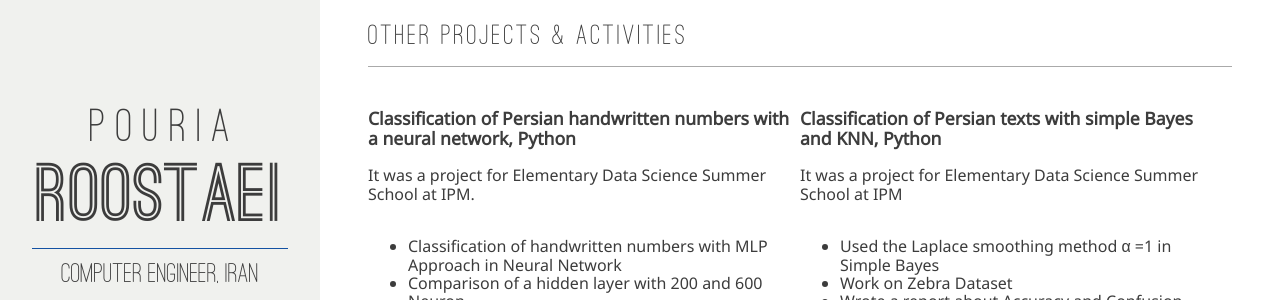
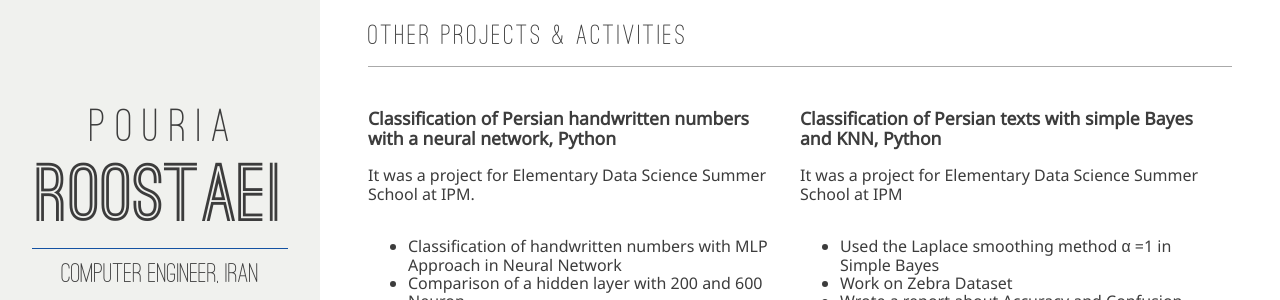
Before and after one commit to PouriaRm/PouriaRm.github.io, a Jekyll site: the page built from index.html, in a window 1280 px wide and 900 px high, scrolled down 2920 px. Shown: the part 154-454 px from the top of the window. Built offline with Jekyll 4.4.1, drawn with Linux system fonts in a browser that asks for light colours; nearby versions of some CDN libraries.

Commit message:
Update Projects

```diff
--- a/_data/otherprojects.yml
+++ b/_data/otherprojects.yml
@@ -1,5 +1,5 @@
 ---
-- name: <b>Classification of Persian handwritten numbers with a neural network, Python</b>
+- name: <b>Classification of Persian handwritten numbers<br/> with a neural network, Python</b>
   about: |
     It was a project for Elementary Data Science Summer School at IPM.
     <br><br>
```
